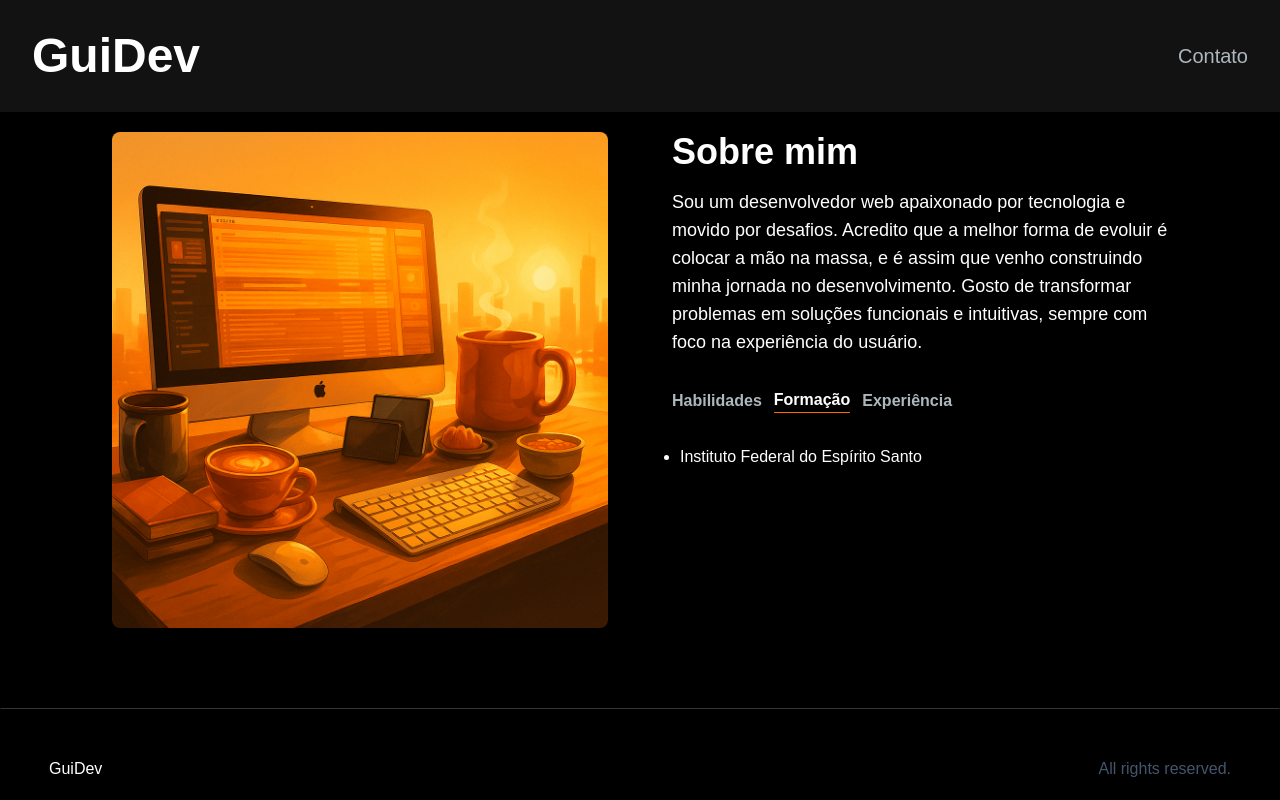
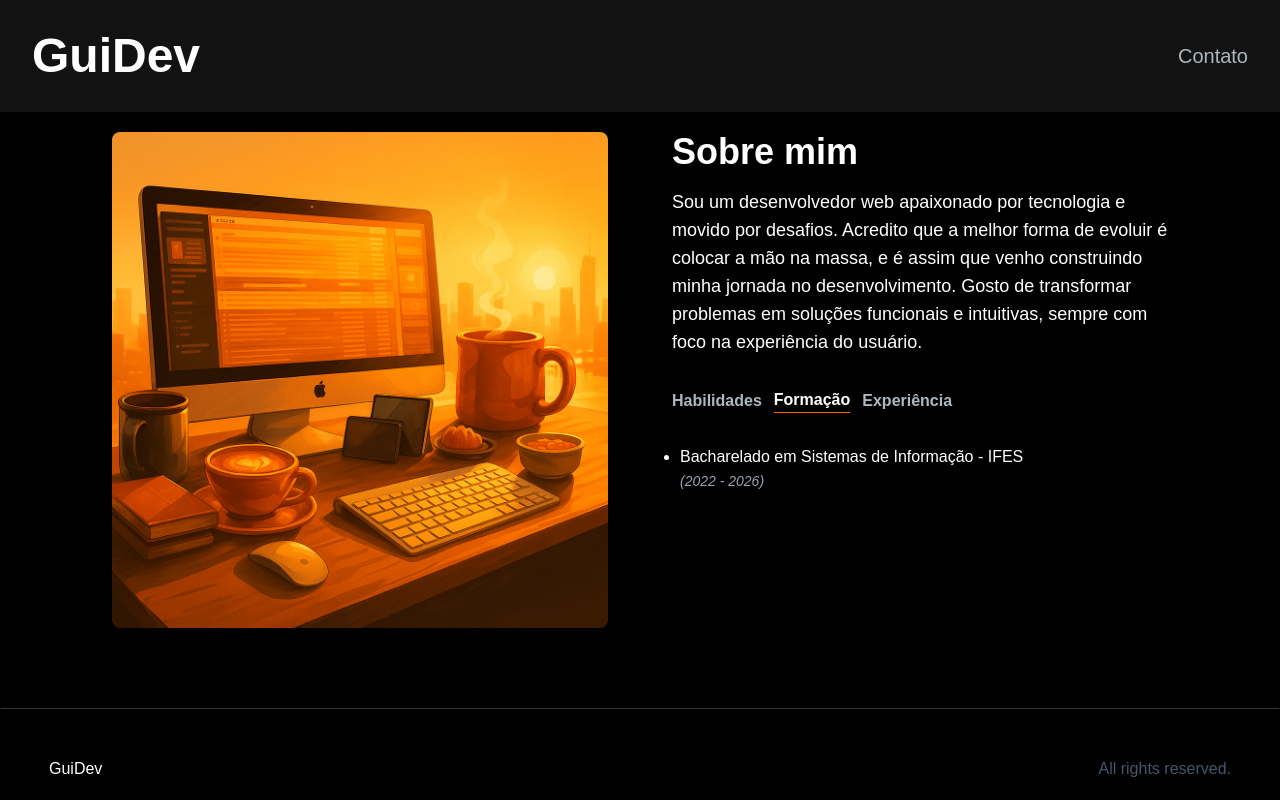
Before and after one commit to guigneto/my-portfolio, a Next.js app: page / in a window 1280 px wide. Both pictures are taken after a click on the button "Formação". Shown: the part 452-1252 px from the top of the page. Built offline with nearby package versions, Linux system fonts and the light colour scheme.

Commit message:
refactor(AboutSection.jsx): add more information

```diff
--- a/src/components/AboutSection.jsx
+++ b/src/components/AboutSection.jsx
@@ -9,7 +9,9 @@ const TAB_DATA = [
     id: "skills",
     content: (
       <ul className="list-disc pl-2">
-        <li>Next.js</li>
+        <li>React</li>
+        <li>Node.js</li>
+        <li>TypeScript</li>
         <li>Java</li>
         <li>PostgreSQL</li>
       </ul>
@@ -20,7 +22,13 @@ const TAB_DATA = [
     id: "education",
     content: (
       <ul className="list-disc pl-2">
-        <li>Instituto Federal do Espírito Santo</li>
+        <li>
+          Bacharelado em Sistemas de Informação - IFES
+          <br />
+          <span className="text-gray-400 text-sm italic">
+            (2022 - 2026)
+          </span>
+        </li>
       </ul>
     ),
   },
@@ -29,7 +37,12 @@ const TAB_DATA = [
     id: "experience",
     content: (
       <ul className="list-disc pl-2">
-        <li>Estagiário de TI na Innova Soluções</li>
+        <li>Estagiário de TI na Innova Soluções
+          <br />
+          <span className="text-gray-400 text-sm italic">
+            (set 2024 - o momento)
+          </span>
+        </li>
       </ul>
     ),
   },
```
